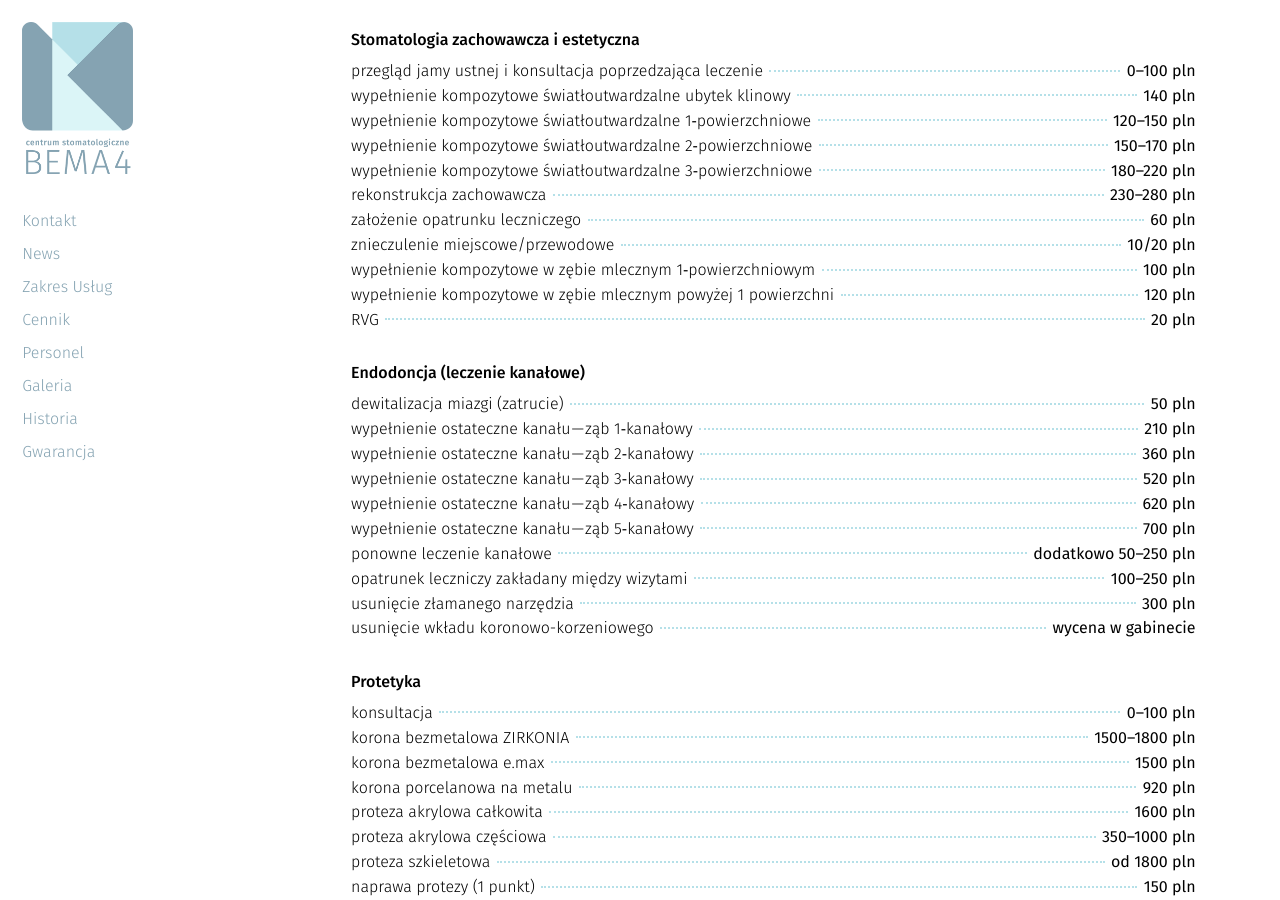
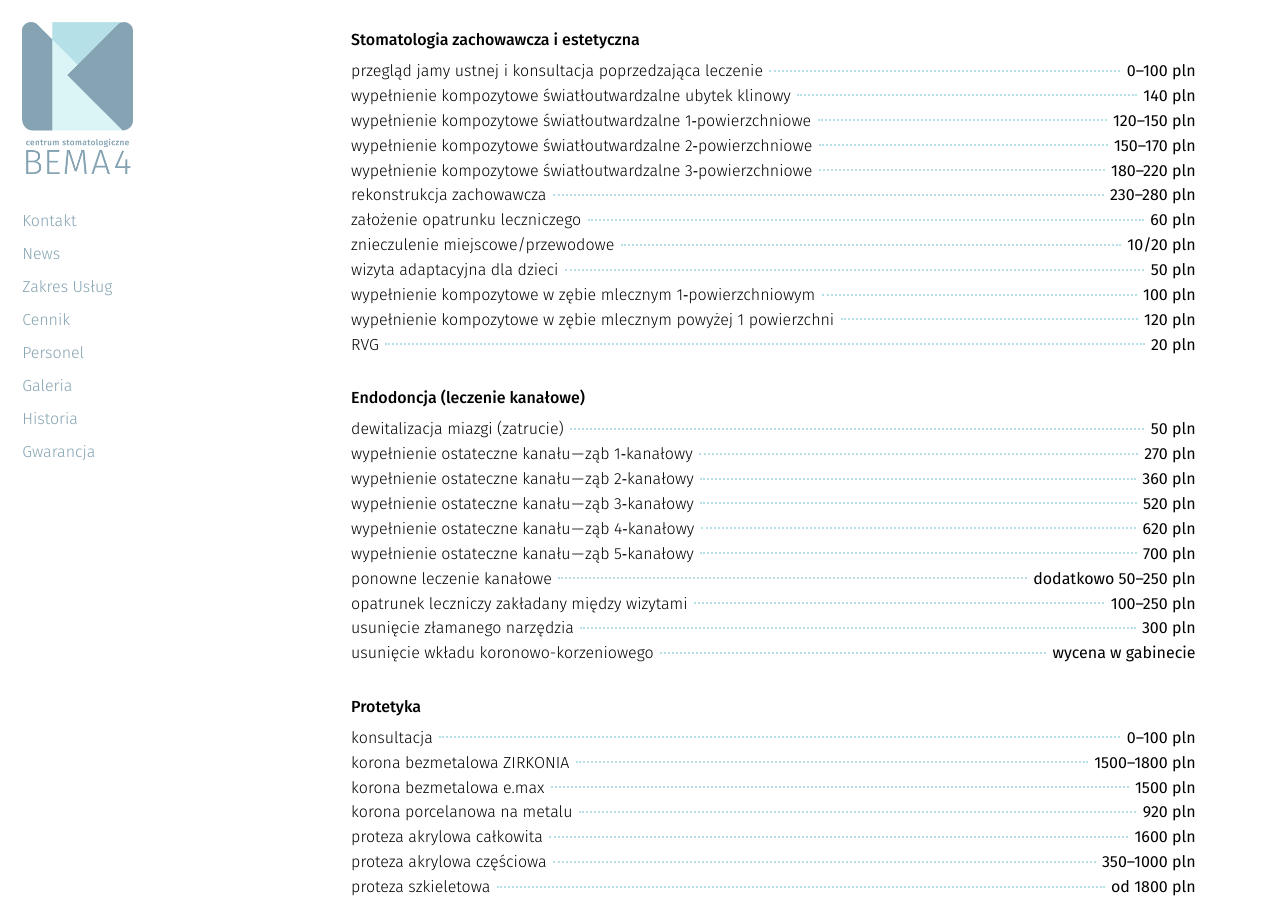
Before and after one commit to CSB4/bema4, a Jekyll site: the page built from index.html, in a window 1280 px wide and 900 px high, scrolled down 2243 px. Built offline with Jekyll 4.4.1, drawn with Linux system fonts in a browser that asks for light colours; nearby versions of some CDN libraries; some of the changed text lies outside the part shown.

Commit message:
Update 0000-03-03-cennik.markdown

```diff
--- a/_slides/0000-03-03-cennik.markdown
+++ b/_slides/0000-03-03-cennik.markdown
@@ -18,6 +18,7 @@ published: true
 * <span>rekonstrukcja zachowawcza</span> <span>230&ndash;280 pln</span>
 * <span>założenie opatrunku leczniczego</span> <span>60 pln</span>
 * <span>znieczulenie miejscowe/przewodowe</span> <span>10/20 pln</span>
+* <span>wizyta adaptacyjna dla dzieci</span> <span>50 pln</span>
 * <span>wypełnienie kompozytowe w zębie mlecznym 1&#8209;powierzchniowym</span> <span>100 pln</span>
 * <span>wypełnienie kompozytowe w zębie mlecznym powyżej 1 powierzchni</span> <span>120 pln</span>
 * <span>RVG</span> <span>20 pln</span>
@@ -25,7 +26,7 @@ published: true
 <h2 id="endodoncja">Endodoncja (leczenie kanałowe)</h2>
 
 * <span>dewitalizacja miazgi (zatrucie)</span> <span>50 pln</span>
-* <span>wypełnienie ostateczne kanału&#8202;&mdash;&#8202;ząb 1&#8209;kanałowy</span> <span>210 pln</span>
+* <span>wypełnienie ostateczne kanału&#8202;&mdash;&#8202;ząb 1&#8209;kanałowy</span> <span>270 pln</span>
 * <span>wypełnienie ostateczne kanału&#8202;&mdash;&#8202;ząb 2&#8209;kanałowy</span> <span>360 pln</span>
 * <span>wypełnienie ostateczne kanału&#8202;&mdash;&#8202;ząb 3&#8209;kanałowy</span> <span>520 pln</span>
 * <span>wypełnienie ostateczne kanału&#8202;&mdash;&#8202;ząb 4&#8209;kanałowy</span> <span>620 pln</span>
@@ -103,4 +104,4 @@ published: true
 * <span>wybielanie metodą domową</span> <span>800 pln</span>
 * <span>wybielanie zębów w gabinecie + nakładki</span> <span>1000&ndash;1300 pln</span>
 
-<div class="cennik-aktualizacja">Cennik z dnia 28.11.2015</div>
+<div class="cennik-aktualizacja">Cennik z dnia 24.08.2016</div>
```
